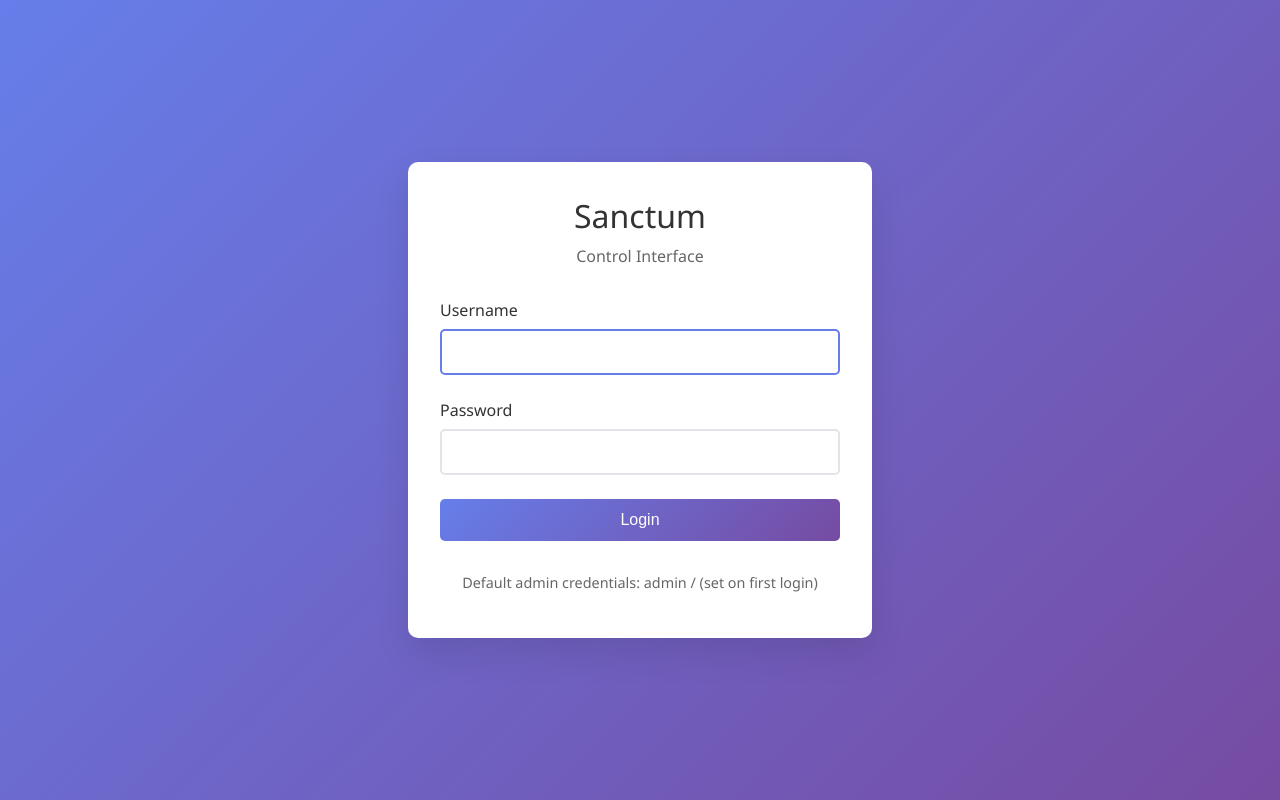
After one commit to sanctumos/installer, a Flask app: page /login in a window 1280 px wide. The commit adds this page. Run offline with Flask 3, Linux system fonts and the light colour scheme.

Commit message:
Implement user authentication and session management in Flask app
- Added login and logout routes to handle user authentication.
- Integrated session management to maintain user state across the application.
- Enhanced the chat interface to check authentication status before sending messages.
- Updated templates to display user information and status dynamically.
- Introduced API endpoints for user and agent management, including user updates and session cleanup.
- Improved error handling and user feedback during authentication processes.

```diff
--- a/control/app.py
+++ b/control/app.py
@@ -1,8 +1,10 @@
 #!/usr/bin/env python3
-from flask import Flask, render_template, request, jsonify, send_from_directory
+from flask import Flask, render_template, request, jsonify, send_from_directory, session, redirect, url_for, flash
 import os
 import json
 from datetime import datetime
+from models import User, UserSession, Agent, get_db, get_agents_visible_to_user
+from auth import authenticate_user, create_user_session, get_user_by_session_token, require_auth, require_role, cleanup_expired_sessions
 
 app = Flask(__name__)
 
@@ -13,79 +15,155 @@ app.config['STATIC_FOLDER'] = 'static'
 # Ensure static folder exists
 os.makedirs('static', exist_ok=True)
 
+# Initialize database
+from models import init_db
+init_db()
+
 @app.route('/')
 def index():
     """Main chat interface"""
+    if 'user_id' not in session:
+        return redirect(url_for('login'))
     return render_template('index.html')
 
+@app.route('/login', methods=['GET', 'POST'])
+def login():
+    """User login page"""
+    if request.method == 'POST':
+        username = request.form.get('username')
+        password = request.form.get('password')
+
+        success, user_dict, error = authenticate_user(username, password)
+
+        if success:
+            # Get user data from dictionary
+            user_id = user_dict['id']
+            username = user_dict['username']
+            user_role = user_dict['role']
+
+            # Create session
+            user_session = create_user_session(user_id)
+            db = next(get_db())
+            try:
+                db.add(user_session)
+                db.commit()
+
+                # Set Flask session
+                session['user_id'] = user_id
+                session['username'] = username
+                session['role'] = user_role
+                session['session_token'] = user_session.session_token
+
+                return redirect(url_for('index'))
+            except Exception as e:
+                db.rollback()
+                flash(f"Login error: {str(e)}", 'error')
+            finally:
+                db.close()
+        else:
+            flash(error, 'error')
+
+    return render_template('login.html')
+
+@app.route('/logout')
+def logout():
+    """User logout"""
+    # Clear Flask session
+    session.clear()
+    return redirect(url_for('login'))
+
 @app.route('/settings')
+@require_auth
 def settings():
     """Settings and tools management interface"""
-    return render_template('settings.html')
+    return render_template('settings.html',
+                         page_title='Settings',
+                         back_url='/',
+                         back_text='Back to Chat')
 
 @app.route('/system-settings')
+@require_auth
+@require_role('admin')
 def system_settings():
     """System settings and user management interface"""
     return render_template('system_settings.html')
 
 @app.route('/install-tool')
+@require_auth
+@require_role('admin')
 def install_tool():
     """Install tool interface"""
     return render_template('install_tool.html')
 
 @app.route('/cron-scheduler')
+@require_auth
+@require_role('admin')
 def cron_scheduler():
     """CRON scheduler interface"""
     return render_template('cron_scheduler.html')
 
 @app.route('/chat-settings')
+@require_auth
 def chat_settings():
     """Chat settings configuration interface"""
     return render_template('chat_settings.html')
 
-
-
 @app.route('/broca-settings')
+@require_auth
+@require_role('admin')
 def broca_settings():
     """Broca Settings interface"""
     return render_template('broca_settings.html')
 
 @app.route('/backup-restore')
+@require_auth
+@require_role('admin')
 def backup_restore():
     """Backup & Restore interface"""
     return render_template('backup_restore.html')
 
 @app.route('/create-agent')
+@require_auth
+@require_role('admin')
 def create_agent():
     """Create Agent interface"""
     return render_template('create_agent.html')
 
 @app.route('/logs-status')
+@require_auth
 def logs_status():
     """Logs & Status interface"""
     return render_template('logs_status.html')
 
 @app.route('/smcp-plugins')
+@require_auth
+@require_role('admin')
 def smcp_plugins():
     """SMCP Plugins management interface"""
     return render_template('smcp_plugins.html')
 
 @app.route('/smcp-tools')
+@require_auth
+@require_role('admin')
 def smcp_tools():
     """SMCP Tools management interface"""
     return render_template('smcp_tools.html')
 
 @app.route('/smcp-sessions')
+@require_auth
+@require_role('admin')
 def smcp_sessions():
     """SMCP Sessions management interface"""
     return render_template('smcp_sessions.html')
 
 @app.route('/smcp-health')
+@require_auth
 def smcp_health():
     """SMCP Health monitoring interface"""
     return render_template('smcp_health.html')
 
 @app.route('/api/chat', methods=['POST'])
+@require_auth
 def chat():
     """Handle chat messages"""
     data = request.get_json()
@@ -105,18 +183,37 @@ def chat():
     return jsonify(response)
 
 @app.route('/api/agents')
+@require_auth
 def get_agents():
-    """Get available agents"""
-    agents = [
-        {'id': 'athena', 'name': 'Athena', 'description': 'Sanctum Configuration Assistant'},
-        {'id': 'monday', 'name': 'Monday', 'description': 'Task Management Specialist'},
-        {'id': 'timbre', 'name': 'Timbre', 'description': 'Audio Processing Expert'}
-    ]
-    return jsonify(agents)
+    """Get available agents for the current user"""
+    db = next(get_db())
+    try:
+        user_id = session.get('user_id')
+        user_role = session.get('role')
+
+        # Get agents visible to the current user
+        agents = get_agents_visible_to_user(user_id, user_role, db)
+
+        # Convert to JSON-serializable format
+        agent_list = []
+        for agent in agents:
+            agent_list.append({
+                'id': agent.id,
+                'name': agent.name,
+                'description': agent.description,
+                'status': agent.status,
+                'letta_uid': agent.letta_uid
+            })
+
+        return jsonify(agent_list)
+    finally:
+        db.close()
 
 @app.route('/api/tools')
+@require_auth
 def get_tools():
     """Get available tools"""
+    # TODO: Replace with database-driven tools table
     tools = [
         {
             'id': 'system-settings',
@@ -146,6 +243,7 @@ def get_tools():
     return jsonify(tools)
 
 @app.route('/api/status')
+@require_auth
 def get_status():
     """Get system status"""
     status = {
@@ -160,5 +258,101 @@ def get_status():
     }
     return jsonify(status)
 
+@app.route('/api/users')
+@require_auth
+@require_role('admin')
+def get_users():
+    """Get all users (admin only)"""
+    db = next(get_db())
+    try:
+        users = db.query(User).all()
+        user_list = []
+        for user in users:
+            user_list.append({
+                'id': user.id,
+                'username': user.username,
+                'email': user.email,
+                'role': user.role,
+                'is_active': user.is_active,
+                'last_login': user.last_login.isoformat() if user.last_login else None,
+                'created_at': user.created_at.isoformat() if user.created_at else None
+            })
+        return jsonify(user_list)
+    finally:
+        db.close()
+
+@app.route('/api/users/<int:user_id>', methods=['PUT'])
+@require_auth
+@require_role('admin')
+def update_user(user_id):
+    """Update user (admin only)"""
+    db = next(get_db())
+    try:
+        user = db.query(User).filter(User.id == user_id).first()
+        if not user:
+            return jsonify({'error': 'User not found'}), 404
+
+        data = request.get_json()
+
+        if 'role' in data:
+            user.role = data['role']
+        if 'is_active' in data:
+            user.is_active = data['is_active']
+        if 'email' in data:
+            user.email = data['email']
+
+        db.commit()
+        return jsonify({'message': 'User updated successfully'})
+    except Exception as e:
+        db.rollback()
+        return jsonify({'error': str(e)}), 500
+    finally:
+        db.close()
+
+@app.route('/api/agents/<agent_id>', methods=['PUT'])
+@require_auth
+@require_role('admin')
+def update_agent(agent_id):
+    """Update agent (admin only)"""
+    db = next(get_db())
+    try:
+        agent = db.query(Agent).filter(Agent.id == agent_id).first()
+        if not agent:
+            return jsonify({'error': 'Agent not found'}), 404
+
+        data = request.get_json()
+
+        if 'name' in data:
+            agent.name = data['name']
+        if 'description' in data:
+            agent.description = data['description']
+        if 'status' in data:
+            agent.status = data['status']
+        if 'is_active' in data:
+            agent.is_active = data['is_active']
+        if 'visible_to_users' in data:
+            agent.visible_to_users = data['visible_to_users']
+        if 'visible_to_roles' in data:
+            agent.visible_to_roles = data['visible_to_roles']
+
+        db.commit()
+        return jsonify({'message': 'Agent updated successfully'})
+    except Exception as e:
+        db.rollback()
+        return jsonify({'error': str(e)}), 500
+    finally:
+        db.close()
+
+@app.route('/api/cleanup-sessions', methods=['POST'])
+@require_auth
+@require_role('admin')
+def cleanup_sessions():
+    """Clean up expired sessions (admin only)"""
+    try:
+        count = cleanup_expired_sessions()
+        return jsonify({'message': f'Cleaned up {count} expired sessions'})
+    except Exception as e:
+        return jsonify({'error': str(e)}), 500
+
 if __name__ == '__main__':
     app.run(host='127.0.0.1', port=5000, debug=True)
--- /dev/null
+++ b/control/templates/login.html
@@ -0,0 +1,154 @@
+<!DOCTYPE html>
+<html lang="en">
+<head>
+    <meta charset="UTF-8">
+    <meta name="viewport" content="width=device-width, initial-scale=1.0">
+    <title>Sanctum Login</title>
+    <style>
+        body {
+            font-family: 'Segoe UI', Tahoma, Geneva, Verdana, sans-serif;
+            background: linear-gradient(135deg, #667eea 0%, #764ba2 100%);
+            margin: 0;
+            padding: 0;
+            height: 100vh;
+            display: flex;
+            align-items: center;
+            justify-content: center;
+        }
+
+        .login-container {
+            background: white;
+            padding: 2rem;
+            border-radius: 10px;
+            box-shadow: 0 15px 35px rgba(0, 0, 0, 0.1);
+            width: 100%;
+            max-width: 400px;
+        }
+
+        .login-header {
+            text-align: center;
+            margin-bottom: 2rem;
+        }
+
+        .login-header h1 {
+            color: #333;
+            margin: 0;
+            font-size: 2rem;
+            font-weight: 300;
+        }
+
+        .login-header p {
+            color: #666;
+            margin: 0.5rem 0 0 0;
+        }
+
+        .form-group {
+            margin-bottom: 1.5rem;
+        }
+
+        .form-group label {
+            display: block;
+            margin-bottom: 0.5rem;
+            color: #333;
+            font-weight: 500;
+        }
+
+        .form-group input {
+            width: 100%;
+            padding: 0.75rem;
+            border: 2px solid #e1e5e9;
+            border-radius: 5px;
+            font-size: 1rem;
+            transition: border-color 0.3s ease;
+            box-sizing: border-box;
+        }
+
+        .form-group input:focus {
+            outline: none;
+            border-color: #667eea;
+        }
+
+        .login-button {
+            width: 100%;
+            padding: 0.75rem;
+            background: linear-gradient(135deg, #667eea 0%, #764ba2 100%);
+            color: white;
+            border: none;
+            border-radius: 5px;
+            font-size: 1rem;
+            font-weight: 500;
+            cursor: pointer;
+            transition: transform 0.2s ease;
+        }
+
+        .login-button:hover {
+            transform: translateY(-2px);
+        }
+
+        .login-button:active {
+            transform: translateY(0);
+        }
+
+        .error-message {
+            background: #fee;
+            color: #c33;
+            padding: 0.75rem;
+            border-radius: 5px;
+            margin-bottom: 1rem;
+            border: 1px solid #fcc;
+        }
+
+        .success-message {
+            background: #efe;
+            color: #3c3;
+            padding: 0.75rem;
+            border-radius: 5px;
+            margin-bottom: 1rem;
+            border: 1px solid #cfc;
+        }
+
+        .footer {
+            text-align: center;
+            margin-top: 2rem;
+            color: #666;
+            font-size: 0.9rem;
+        }
+    </style>
+</head>
+<body>
+    <div class="login-container">
+        <div class="login-header">
+            <h1>Sanctum</h1>
+            <p>Control Interface</p>
+        </div>
+
+        {% with messages = get_flashed_messages(with_categories=true) %}
+            {% if messages %}
+                {% for category, message in messages %}
+                    <div class="{{ 'error-message' if category == 'error' else 'success-message' }}">
+                        {{ message }}
+                    </div>
+                {% endfor %}
+            {% endif %}
+        {% endwith %}
+
+        <form method="POST" action="{{ url_for('login') }}">
+            <div class="form-group">
+                <label for="username">Username</label>
+                <input type="text" id="username" name="username" required autofocus>
+            </div>
+
+            <div class="form-group">
+                <label for="password">Password</label>
+                <input type="password" id="password" name="password" required>
+            </div>
+
+            <button type="submit" class="login-button">Login</button>
+        </form>
+
+        <div class="footer">
+            <p>Default admin credentials: admin / (set on first login)</p>
+        </div>
+    </div>
+</body>
+</html>
```
Also changed, not shown: control/auth.py (+18 -3 lines), control/setup_admin.py (added, +68 -0 lines), control/static/chat.js (+43 -5 lines), control/templates/includes/header.html (+17 -0 lines), control/templates/index.html (+28 -8 lines), control/templates/settings.html (+2 -12 lines), control/README.md (added), control/db/sanctum_ui.db.
